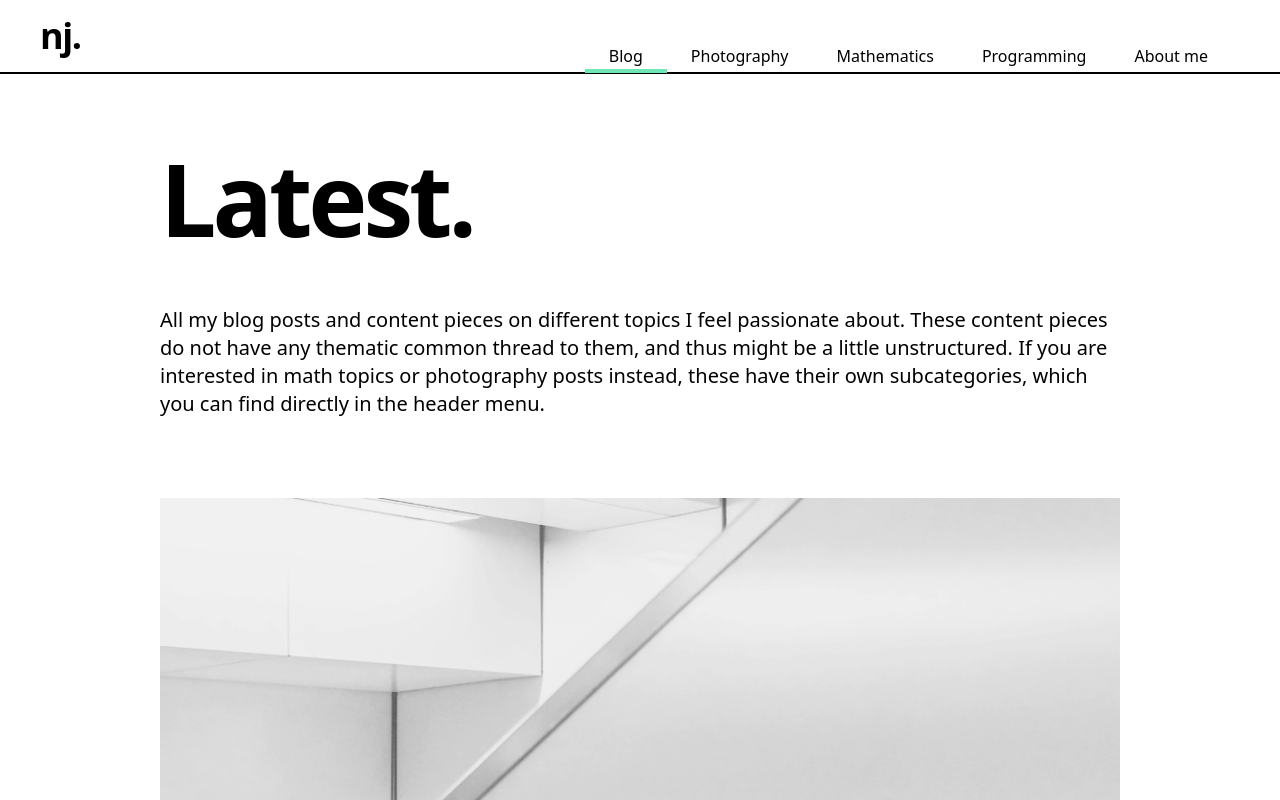
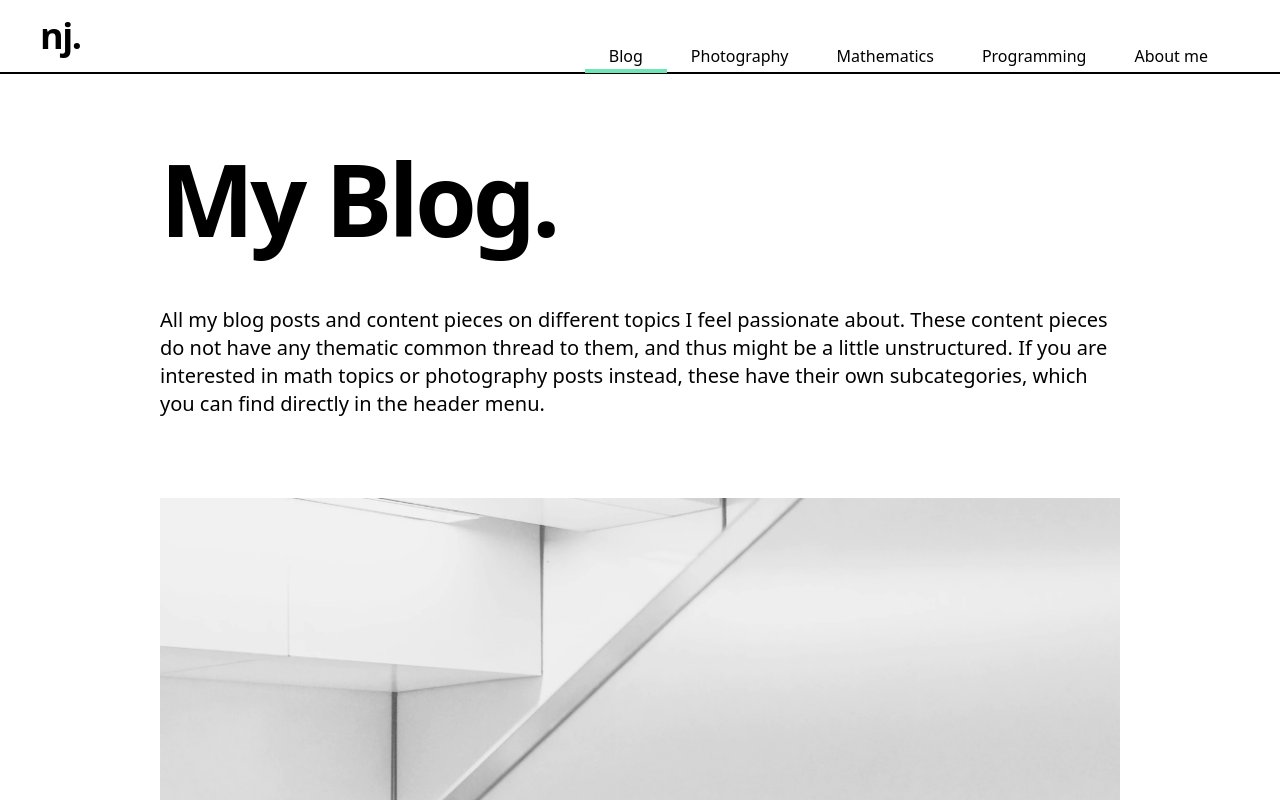
Before and after one commit to nicholasjng/personal-website, a Next.js app: page /blog in a window 1280 px wide. Shown: the top 800 px of the page. Built offline with nearby package versions, Linux system fonts and the light colour scheme.

Commit message:
Intro component

```diff
--- a/components/intro.tsx
+++ b/components/intro.tsx
@@ -1,8 +1,12 @@
-export default function Intro() {
+type Props = {
+  children: string
+}
+
+export default function Intro({ children }: Props) {
   return (
     <section className="flex-col md:flex-row flex items-center md:justify-between mt-16 mb-16 md:mb-12">
       <h1 className="text-6xl md:text-8xl font-bold tracking-tighter leading-tight md:pr-8">
-        Latest.
+        {children}
       </h1>
     </section>
   );
```
